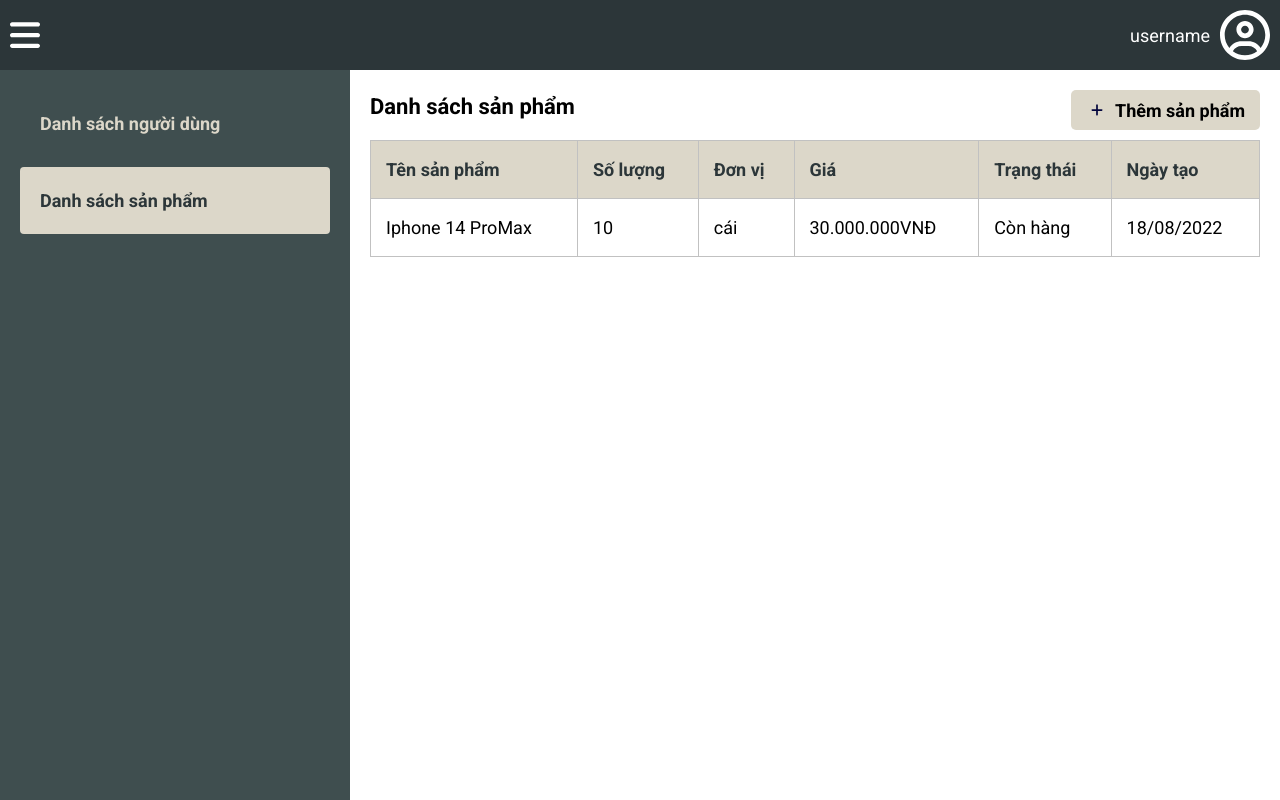
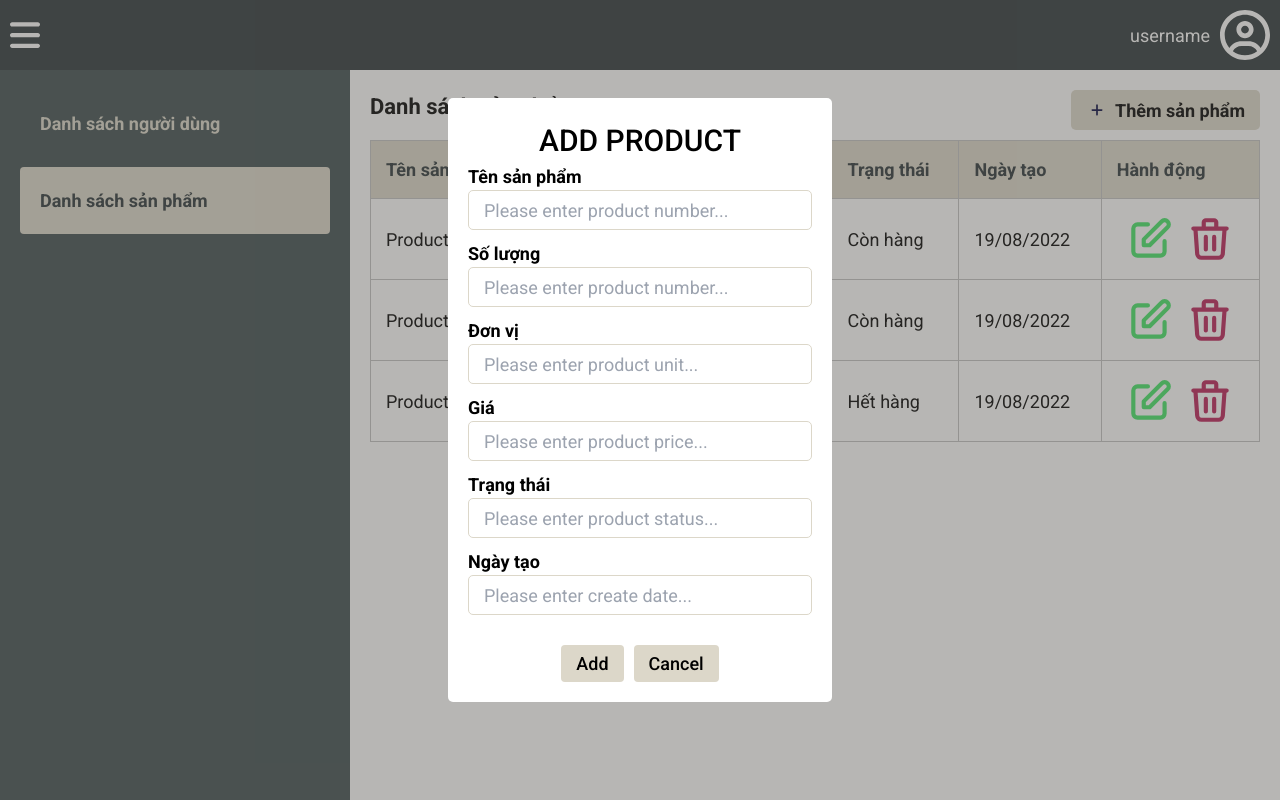
Before and after one commit to NhatTrung1999/Form-Validation, a React (Create React App) app: page / in a window 1280 px wide. Both pictures are taken after a click on the element "Thêm sản phẩm". Built offline with nearby package versions, Linux system fonts and the light colour scheme.

Commit message:
update 10

```diff
--- a/src/App.js
+++ b/src/App.js
@@ -10,6 +10,7 @@ import "./assets/css/sidebar.css";
 import "./assets/css/content.css";
 // import User from "./Pages/UserPage";
 import ProductPage from "./Pages/ProductPage";
+// import AddAlert from './components/Modal/AddAlert'
 
 function App() {
     return (
@@ -24,6 +25,7 @@ function App() {
         //     <Route path="*" element={<NotFound />} />
         // </Routes>
         <ProductPage />
+        // <AddAlert />
     );
 }
 
--- a/src/assets/css/content.css
+++ b/src/assets/css/content.css
@@ -150,3 +150,29 @@ input.user-item {
     padding: 3px 10px 5px 5px;
     line-height: 20px;
 }
+
+
+.deleteProduct {
+    background-image: url('../images/deleteProduct.svg');
+    background-repeat: no-repeat;
+    width: 50px;
+    height: 50px;
+    cursor: pointer;
+}
+
+.deleteProduct:hover {
+    opacity: 0.5;
+}
+
+.editProduct {
+    background-image: url('../images/editProduct.svg');
+    background-repeat: no-repeat;
+    width: 50px;
+    height: 50px;
+    margin-right: 10px;
+    cursor: pointer;
+}
+
+.editProduct:hover {
+    opacity: 0.5;
+}
--- /dev/null
+++ b/src/components/Modal/AddAlert.js
@@ -0,0 +1,80 @@
+import AddItem from "./AddItem";
+import "./addAlert.css";
+
+function AddAlert({ open, onCancel, onAdd, handleAddChange, title, action }) {
+    return (
+        <div className={`modal-add ${open ? "open" : ""}`}>
+            <div className="add-container">
+                <div className="wrapper">
+                    <h1 className="add-product">{title} Product</h1>
+                    <div>
+                        <AddItem
+                            titleItem="Tên sản phẩm"
+                            valueItem="Please enter product number..."
+                            inputItem="input-item"
+                            itemTitle="item-title"
+                            itemProduct="item-product"
+                            name="name"
+                            handleChange={handleAddChange}
+                        />
+                        <AddItem
+                            titleItem="Số lượng"
+                            valueItem="Please enter product number..."
+                            inputItem="input-item"
+                            itemTitle="item-title"
+                            itemProduct="item-product"
+                            name="quantity"
+                            handleChange={handleAddChange}
+                        />
+                        <AddItem
+                            titleItem="Đơn vị"
+                            valueItem="Please enter product unit..."
+                            inputItem="input-item"
+                            itemTitle="item-title"
+                            itemProduct="item-product"
+                            name="unit"
+                            handleChange={handleAddChange}
+                        />
+                        <AddItem
+                            titleItem="Giá"
+                            valueItem="Please enter product price..."
+                            inputItem="input-item"
+                            itemTitle="item-title"
+                            itemProduct="item-product"
+                            name="price"
+                            handleChange={handleAddChange}
+                        />
+                        <AddItem
+                            titleItem="Trạng thái"
+                            valueItem="Please enter product status..."
+                            inputItem="input-item"
+                            itemTitle="item-title"
+                            itemProduct="item-product"
+                            name="status"
+                            handleChange={handleAddChange}
+                        />
+                        <AddItem
+                            titleItem="Ngày tạo"
+                            valueItem="Please enter create date..."
+                            inputItem="input-item"
+                            itemTitle="item-title"
+                            itemProduct="item-product"
+                            name="date"
+                            handleChange={handleAddChange}
+                        />
+                        <div className="btn-container">
+                            <button className="add-btn" onClick={onAdd}>
+                                {action}
+                            </button>
+                            <button className="cancel-btn" onClick={onCancel}>
+                                Cancel
+                            </button>
+                        </div>
+                    </div>
+                </div>
+            </div>
+        </div>
+    );
+}
+
+export default AddAlert;
--- /dev/null
+++ b/src/components/Modal/AddItem.js
@@ -0,0 +1,23 @@
+function AddItem({
+    titleItem,
+    inputItem,
+    valueItem,
+    itemProduct,
+    itemTitle,
+    handleChange,
+    name
+}) {
+    return (
+        <div className={itemProduct}>
+            <h2 className={itemTitle}>{titleItem}</h2>
+            <input
+                className={inputItem}
+                placeholder={valueItem}
+                name={name}
+                onChange={handleChange}
+            />
+        </div>
+    );
+}
+
+export default AddItem;
--- /dev/null
+++ b/src/components/Modal/addAlert.css
@@ -0,0 +1,86 @@
+.modal-add {
+    position: fixed;
+    top: 0;
+    left: 0;
+    bottom: 0;
+    right: 0;
+    background: rgba(88, 87, 82, 0.43);
+    display: none;
+    justify-content: center;
+    align-items: center;
+}
+
+.modal-add.open {
+    display: flex;
+}
+
+.add-container {
+    width: 384px;
+    min-height: 181px;
+    background-color: white;
+    border-radius: 5px;
+    animation: fadeIn ease-in-out .4s;
+}
+
+@keyframes fadeIn {
+    from {
+        opacity: 0;
+        transform: scale(0.5);
+    }
+    to {
+        opacity: 1;
+        transform: scale(1);
+    }
+}
+
+.wrapper {
+    padding: 20px;
+}
+
+.add-product {
+    font-size: 30px;
+    text-transform: uppercase;
+    text-align: center;
+    font-weight: 500;
+}
+
+.item-product {
+    padding-bottom: 10px;
+}
+
+.item-title {
+    font-size: 18px;
+    font-weight: 700;
+}
+
+.input-item {
+    width: 100%;
+    font-size: 18px;
+    padding: 8px 15px;
+    height: 40px;
+    border-radius: 5px;
+    outline-color: #DCD7C9;
+    border: 1px solid #DCD7C9;
+}
+
+.btn-container {
+    margin-top: 20px;
+    text-align: center;
+}
+
+.add-btn {
+    background-color: #DCD7C9;
+    padding: 5px 15px;
+    border-radius: 4px;
+    font-size: 18px;
+    font-weight: 500;
+    margin-right: 10px;
+}
+
+.cancel-btn {
+    background-color: #DCD7C9;
+    padding: 5px 15px;
+    border-radius: 4px;
+    font-size: 18px;
+    font-weight: 500;
+}
--- a/src/components/Product/ContentProduct.js
+++ b/src/components/Product/ContentProduct.js
@@ -1,12 +1,65 @@
+import { useState } from "react";
+import { useSelector, useDispatch } from "react-redux";
+import { nanoid } from "@reduxjs/toolkit";
+import { addProduct } from "../../features/product/productSlice";
+import AddAlert from "../Modal/AddAlert";
+import ShowOnlyProduct from "./ShowOnlyProduct";
+
 function Content() {
+    const [open, setOpen] = useState(false);
+    const products = useSelector((state) => state.product.listProduct);
+    const dispatch = useDispatch();
+    const [addData, setAddData] = useState({
+        name: "",
+        quantity: "",
+        unit: "",
+        price: "",
+        status: "",
+        date: "",
+    });
+
+    const handleAddChange = (event) => {
+        event.preventDefault();
+        const fieldName = event.target.getAttribute("name");
+        const fieldValue = event.target.value;
+        const newData = { ...addData };
+        newData[fieldName] = fieldValue;
+        setAddData(newData);
+    };
+
+    const handleAdd = () => {
+        const newProduct = {
+            id: nanoid(),
+            name: addData.name,
+            quantity: addData.quantity,
+            unit: addData.unit,
+            price: addData.price,
+            status: addData.status,
+            date: addData.date,
+        };
+
+        dispatch(addProduct(newProduct));
+    };
+
     return (
         <>
             <div className="content-header">
                 <div className="list">Danh sách sản phẩm</div>
-                <div className="content-add">
+                <div className="content-add" onClick={() => setOpen(true)}>
                     <div className="add-user"></div>
                     <span className="add">Thêm sản phẩm</span>
                 </div>
+                <AddAlert
+                    title="Add"
+                    open={open}
+                    onCancel={() => setOpen(false)}
+                    handleAddChange={handleAddChange}
+                    onAdd={() => {
+                        handleAdd();
+                        setOpen(false);
+                    }}
+                    action="Add"
+                />
             </div>
 
             <div>
@@ -19,15 +72,13 @@ function Content() {
                             <th>Giá</th>
                             <th>Trạng thái</th>
                             <th>Ngày tạo</th>
+                            <th>Hành động</th>
                         </tr>
                     </thead>
                     <tbody>
-                        <td>Iphone 14 ProMax</td>
-                        <td>10</td>
-                        <td>cái</td>
-                        <td>30.000.000VNĐ</td>
-                        <td>Còn hàng</td>
-                        <td>18/08/2022</td>
+                        {products.map((product) => (
+                            <ShowOnlyProduct key={product.id} product={product} />
+                        ))}
                     </tbody>
                 </table>
             </div>
--- /dev/null
+++ b/src/components/Product/ShowOnlyProduct.js
@@ -0,0 +1,23 @@
+import { useState } from "react";
+import AddAlert from "../Modal/AddAlert";
+
+function ShowOnlyProduct({ product, key }) {
+    return (
+        <tr key={key}>
+            <td>{product.name}</td>
+            <td>{product.quantity}</td>
+            <td>{product.unit}</td>
+            <td>{product.price}</td>
+            <td>{product.status}</td>
+            <td>{product.date}</td>
+            <td>
+                <div className="action">
+                    <button className="editProduct"></button>
+                    <button className="deleteProduct"></button>
+                </div>
+            </td>
+        </tr>
+    );
+}
+
+export default ShowOnlyProduct;
--- a/src/features/product/productSlice.js
+++ b/src/features/product/productSlice.js
@@ -1,9 +1,58 @@
-import {createSlice} from "@reduxjs/toolkit";
+import { createSlice } from "@reduxjs/toolkit";
 
 export const productSlice = createSlice({
     name: "product",
-    initialState: {},
-    reducers: {}
-})
+    initialState: {
+        listProduct: [
+            {
+                id: 0,
+                name: "Product 1",
+                quantity: "10",
+                unit: "thùng",
+                price: "30000",
+                status: "Còn hàng",
+                date: "19/08/2022",
+            },
+            {
+                id: 1,
+                name: "Product 2",
+                quantity: "20",
+                unit: "Cái",
+                price: "40000",
+                status: "Còn hàng",
+                date: "19/08/2022",
+            },
+            {
+                id: 2,
+                name: "Product 3",
+                quantity: "30",
+                unit: "Kg",
+                price: "50000",
+                status: "Hết hàng",
+                date: "19/08/2022",
+            },
+        ],
+    },
+    reducers: {
+        addProduct: (state, action) => {
+            return {
+                ...state,
+                listProduct: [...state.listProduct, action.payload],
+            };
+        },
+        deleteProduct: (state, action) => {
+            const id = action.payload;
+            const newProducts = [...state.listProduct];
+            const index = newProducts.findIndex((product) => product.id === id);
+            newProducts.splice(index, 1);
+            return {
+                ...state,
+                listProduct: newProducts,
+            };
+        }
+    },
+});
 
-export default productSlice.reducer
+export const { addProduct, deleteProduct } = productSlice.actions;
+
+export default productSlice.reducer;
```
Also changed, not shown: src/assets/images/deleteProduct.svg (added), src/assets/images/editProduct.svg (added).
